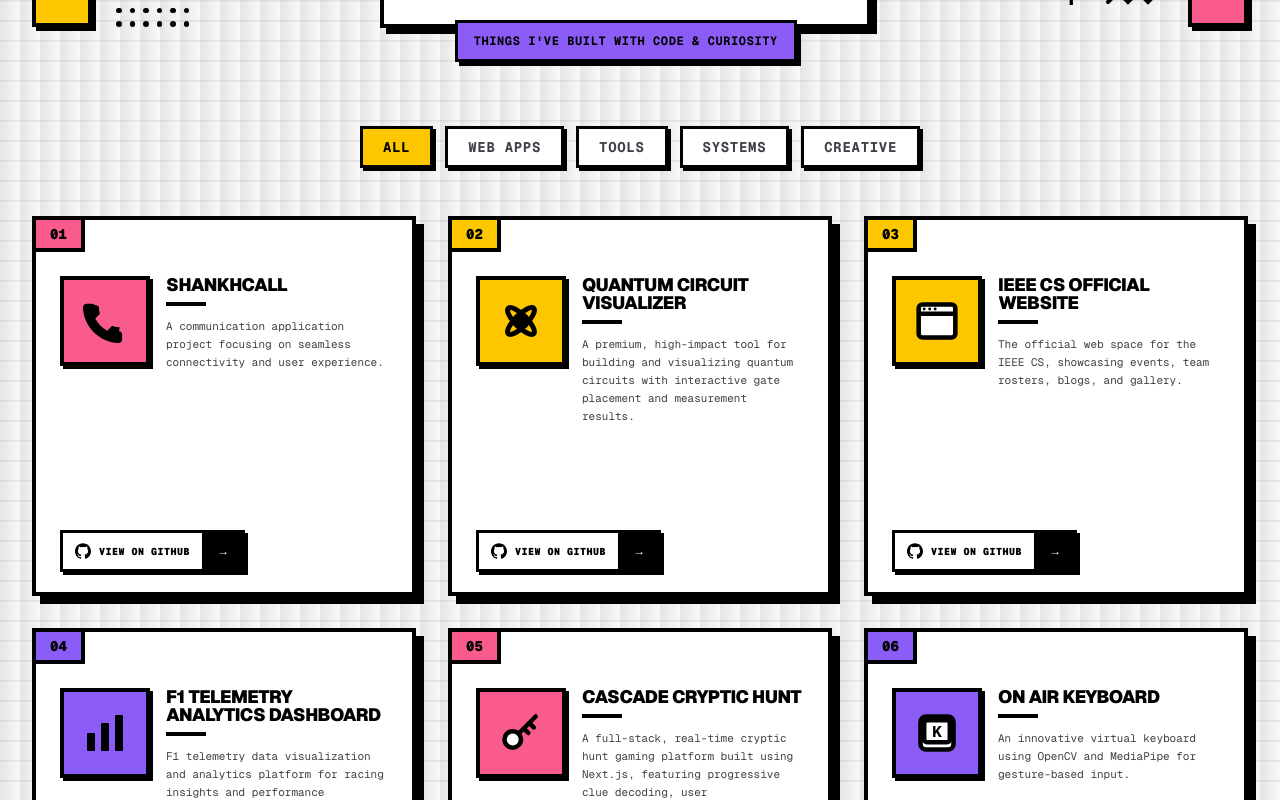
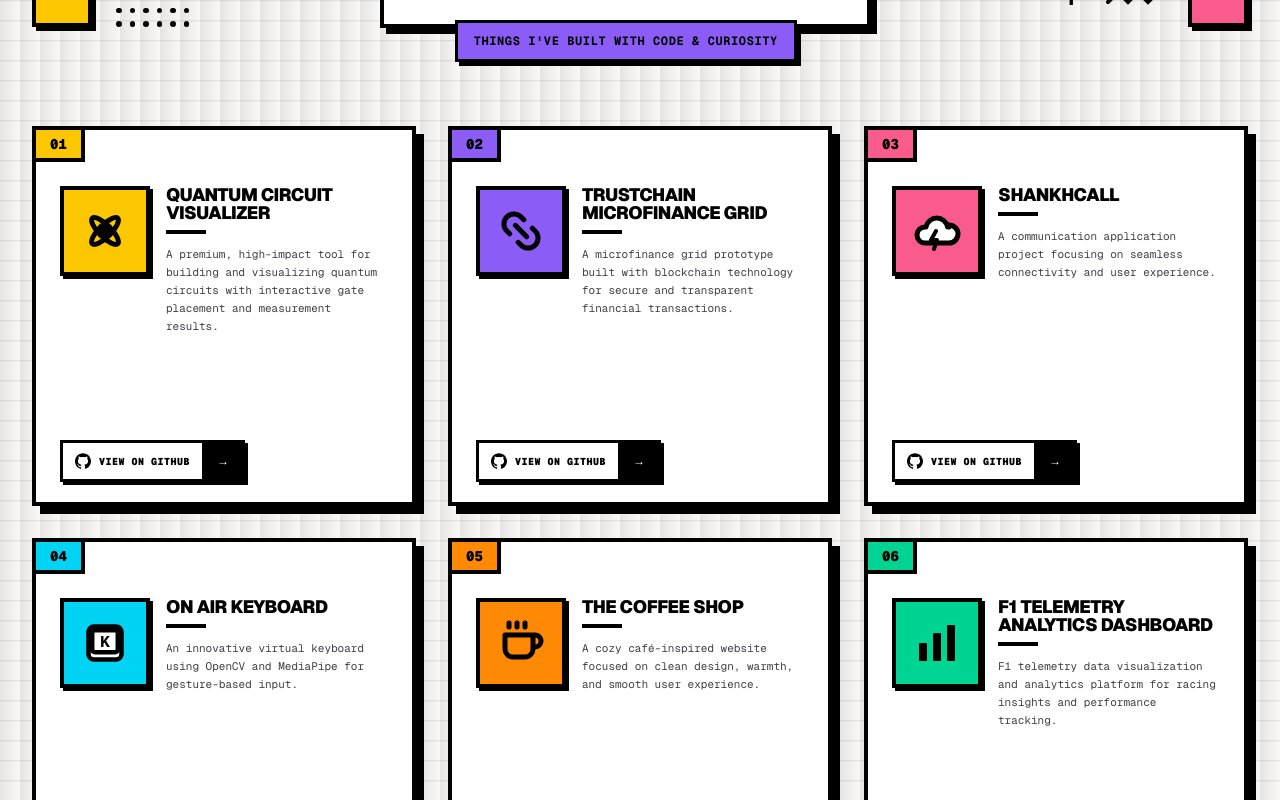
Before and after one commit to Viidhyanshu/Neo-Portfolio, a Next.js app: page / in a window 1280 px wide. Shown: the part 1800-2600 px from the top of the page. Built offline with nearby package versions, Linux system fonts and the light colour scheme.

Commit message:
update project page

```diff
--- a/components/ProjectCard.tsx
+++ b/components/ProjectCard.tsx
@@ -13,6 +13,7 @@
   demo: string;
   accentBg: string;
   icon: React.ReactNode;
+  buttonText?: string;
 }
 
 interface ProjectCardProps {
@@ -30,9 +31,11 @@
       style={{ transitionDelay: `${(idx + 1) * 100}ms` }}
     >
       {/* TOP LEFT INDEX NUMBER BOX */}
+      {project.indexStr && (
         <div className={`absolute top-0 left-0 border-r-4 border-b-4 border-black px-3.5 py-1 font-mono font-black text-sm text-black ${project.accentBg}`}>
           {project.indexStr}
         </div>
+      )}
 
       <div className="flex-1 flex flex-col justify-between mt-2">
         <div className="flex gap-4 items-start mb-6">
@@ -55,6 +58,7 @@
         </div>
 
         {/* GitHub Action Button matching screenshot */}
+        {project.github && (
           <div className="mt-auto pt-4 flex">
             <a
               href={project.github}
@@ -66,13 +70,14 @@
                 <svg viewBox="0 0 24 24" fill="currentColor" className="w-4 h-4 flex-shrink-0">
                   <path d="M12 .297c-6.63 0-12 5.373-12 12 0 5.303 3.438 9.8 8.205 11.385.6.113.82-.258.82-.577 0-.285-.01-1.04-.015-2.04-3.338.724-4.042-1.61-4.042-1.61C4.422 18.07 3.633 17.7 3.633 17.7c-1.087-.744.084-.729.084-.729 1.205.084 1.838 1.236 1.838 1.236 1.07 1.835 2.809 1.305 3.495.998.108-.776.417-1.305.76-1.605-2.665-.3-5.466-1.332-5.466-5.93 0-1.31.465-2.38 1.235-3.22-.135-.303-.54-1.523.105-3.176 0 0 1.005-.322 3.3 1.23.96-.267 1.98-.399 3-.405 1.02.006 2.04.138 3 .405 2.28-1.552 3.285-1.23 3.285-1.23.645 1.653.24 2.873.12 3.176.765.84 1.23 1.91 1.23 3.22 0 4.61-2.805 5.625-5.475 5.92.42.36.81 1.096.81 2.22 0 1.606-.015 2.896-.015 3.286 0 .315.21.69.825.57C20.565 22.092 24 17.592 24 12.297c0-6.627-5.373-12-12-12" />
                 </svg>
-              <span>VIEW ON GITHUB</span>
+                <span>{project.buttonText || "VIEW ON GITHUB"}</span>
               </div>
               <div className="bg-black text-white h-full w-10 flex items-center justify-center flex-shrink-0 border-l-3 border-black text-xs font-black">
                 →
               </div>
             </a>
           </div>
+        )}
       </div>
     </div>
   );
--- a/components/Projects.tsx
+++ b/components/Projects.tsx
@@ -14,6 +14,7 @@
   demo: string;
   accentBg: string;
   icon: React.ReactNode;
+  buttonText?: string;
 }
 
 export default function Projects() {
@@ -34,10 +35,6 @@
     }
     return () => observer.disconnect();
   }, []);
-
-  // Category Filtering State
-  const categories = ["ALL", "WEB APPS", "TOOLS", "SYSTEMS", "CREATIVE"];
-  const [activeCategory, setActiveCategory] = useState("ALL");
 
   // Header Interactive Colors cycling
   const yellowSquareColors = ["bg-yellow-400", "bg-[#8b5cf6]", "bg-[#fa5b8d]", "bg-emerald-400", "bg-orange-400"];
@@ -67,13 +64,13 @@
     </svg>
   );
 
-  const shankhcallIcon = (
-    <svg viewBox="0 0 24 24" fill="currentColor" className="w-11 h-11 text-black">
-      <path d="M20.01 15.38c-1.23 0-2.42-.2-3.53-.56a.977.977 0 0 0-1.01.24l-2.2 2.2a15.045 15.045 0 0 1-6.59-6.59l2.2-2.2a.96.96 0 0 0 .25-1.02c-.37-1.11-.57-2.3-.57-3.53C6.36 3.35 5.65 2.64 4.63 2.64H1.89c-1.02 0-1.89.87-1.89 1.89C0 14.8 9.2 24 19.47 24c1.02 0 1.89-.87 1.89-1.89v-2.73c0-1.02-.71-1.73-1.73-1.73z" />
+  const stormIcon = (
+    <svg viewBox="0 0 24 24" fill="none" stroke="currentColor" strokeWidth="2.5" className="w-12 h-12 text-black">
+      <path d="M18 10h-.7A5.5 5.5 0 0 0 6.5 10H6a4 4 0 0 0 0 8h12a4.5 4.5 0 0 0 0-9z" strokeLinecap="round" strokeLinejoin="round" fill="white" />
+      <path d="M11.5 12l-2.5 4.5h3l-1.5 4.5" stroke="currentColor" strokeWidth="2" strokeLinecap="round" strokeLinejoin="round" />
     </svg>
   );
 
-  // Keyboard button keycap icon for On Air Keyboard
   const keyboardKeyIcon = (
     <svg viewBox="0 0 24 24" fill="none" stroke="currentColor" strokeWidth="2.5" className="w-11 h-11 text-black">
       <rect x="3" y="3" width="18" height="18" rx="3" stroke="currentColor" fill="white" />
@@ -99,7 +96,6 @@
     </svg>
   );
 
-  // Key icon for Cryptic Hunt
   const keyIcon = (
     <svg viewBox="0 0 24 24" fill="none" stroke="currentColor" strokeWidth="2.5" className="w-11 h-11 text-black">
       <circle cx="7.5" cy="15.5" r="4.5" stroke="currentColor" fill="white" />
@@ -107,7 +103,6 @@
     </svg>
   );
 
-  // Web Browser window icon for CS Website
   const browserIcon = (
     <svg viewBox="0 0 24 24" fill="none" stroke="currentColor" strokeWidth="2.5" className="w-11 h-11 text-black">
       <rect x="2" y="3" width="20" height="18" rx="2" stroke="currentColor" fill="white" />
@@ -118,108 +113,124 @@
     </svg>
   );
 
-  // Projects definitions with 2 new entries
+  const githubIcon = (
+    <svg viewBox="0 0 24 24" fill="currentColor" className="w-11 h-11 text-black">
+      <path d="M12 .297c-6.63 0-12 5.373-12 12 0 5.303 3.438 9.8 8.205 11.385.6.113.82-.258.82-.577 0-.285-.01-1.04-.015-2.04-3.338.724-4.042-1.61-4.042-1.61C4.422 18.07 3.633 17.7 3.633 17.7c-1.087-.744.084-.729.084-.729 1.205.084 1.838 1.236 1.838 1.236 1.07 1.835 2.809 1.305 3.495.998.108-.776.417-1.305.76-1.605-2.665-.3-5.466-1.332-5.466-5.93 0-1.31.465-2.38 1.235-3.22-.135-.303-.54-1.523.105-3.176 0 0 1.005-.322 3.3 1.23.96-.267 1.98-.399 3-.405 1.02.006 2.04.138 3 .405 2.28-1.552 3.285-1.23 3.285-1.23.645 1.653.24 2.873.12 3.176.765.84 1.23 1.91 1.23 3.22 0 4.61-2.805 5.625-5.475 5.92.42.36.81 1.096.81 2.22 0 1.606-.015 2.896-.015 3.286 0 .315.21.69.825.57C20.565 22.092 24 17.592 24 12.297c0-6.627-5.373-12-12-12" />
+    </svg>
+  );
+
+  // Projects definitions with 9 unique colors
   const projectsData: Project[] = [
     {
+      id: "quantum",
+      indexStr: "01",
+      title: "Quantum Circuit Visualizer",
+      category: "TOOLS",
+      description: "A premium, high-impact tool for building and visualizing quantum circuits with interactive gate placement and measurement results.",
+      tags: ["TypeScript", "React", "QuantumJS"],
+      github: "https://github.com/Viidhyanshu/Quantum-Circuit-Visualizer",
+      demo: "https://github.com/Viidhyanshu/Quantum-Circuit-Visualizer#readme",
+      accentBg: "bg-yellow-400", // Yellow
+      icon: quantumIcon
+    },
+    {
+      id: "trustchain",
+      indexStr: "02",
+      title: "TrustChain Microfinance Grid",
+      category: "SYSTEMS",
+      description: "A microfinance grid prototype built with blockchain technology for secure and transparent financial transactions.",
+      tags: ["Solidity", "Web3.js", "Ethereum"],
+      github: "https://github.com/Viidhyanshu/TrustChain-Microfinance-Grid-Prototype",
+      demo: "https://github.com/Viidhyanshu/TrustChain-Microfinance-Grid-Prototype#readme",
+      accentBg: "bg-[#8b5cf6]", // Purple
+      icon: trustchainIcon
+    },
+    {
       id: "shankhcall",
-      indexStr: "01",
+      indexStr: "03",
       title: "shankhcall",
       category: "WEB APPS",
       description: "A communication application project focusing on seamless connectivity and user experience.",
       tags: ["TypeScript", "Next.js", "Leaflet"],
       github: "https://github.com/Viidhyanshu/shankhcall",
       demo: "https://github.com/Viidhyanshu/shankhcall#readme",
-      accentBg: "bg-[#fa5b8d]",
-      icon: shankhcallIcon
+      accentBg: "bg-[#fa5b8d]", // Pink
+      icon: stormIcon
     },
     {
-      id: "quantum",
-      indexStr: "02",
-      title: "Quantum Circuit Visualizer",
+      id: "on-air-kbd",
+      indexStr: "04",
+      title: "On Air Keyboard",
       category: "TOOLS",
-      description: "A premium, high-impact tool for building and visualizing quantum circuits with interactive gate placement and measurement results.",
-      tags: ["TypeScript", "React", "QuantumJS"],
-      github: "https://github.com/Viidhyanshu/Quantum-Circuit-Visualizer",
-      demo: "https://github.com/Viidhyanshu/Quantum-Circuit-Visualizer#readme",
-      accentBg: "bg-yellow-400",
-      icon: quantumIcon
-    },{
-      id: "cs-website",
-      indexStr: "03",
-      title: "IEEE CS Official Website",
-      category: "WEB APPS",
-      description: "The official web space for the IEEE CS, showcasing events, team rosters, blogs, and gallery.",
-      tags: ["Next.js", "React", "Tailwind CSS", "Shadcn UI"],
-      github: "https://github.com/Viidhyanshu/CS-Website",
-      demo: "https://github.com/Viidhyanshu/CS-Website#readme",
-      accentBg: "bg-yellow-400",
-      icon: browserIcon // Web Browser window icon
+      description: "An innovative virtual keyboard using OpenCV and MediaPipe for gesture-based input.",
+      tags: ["OpenCV", "MediaPipe", "Python"],
+      github: "https://github.com/Viidhyanshu/On_Air_Keyboard_Using_Opencv_Mediapipe",
+      demo: "https://github.com/Viidhyanshu/On_Air_Keyboard_Using_Opencv_Mediapipe#readme",
+      accentBg: "bg-cyan-400", // Cyan
+      icon: keyboardKeyIcon
+    },
+    {
+      id: "coffee-shop",
+      indexStr: "05",
+      title: "The Coffee Shop",
+      category: "CREATIVE",
+      description: "A cozy café-inspired website focused on clean design, warmth, and smooth user experience.",
+      tags: ["HTML", "Vanilla CSS", "JavaScript"],
+      github: "https://github.com/Viidhyanshu/The-coffee-shop",
+      demo: "https://github.com/Viidhyanshu/The-coffee-shop#readme",
+      accentBg: "bg-orange-400", // Orange
+      icon: coffeeIcon
     },
     {
       id: "f1-data",
-      indexStr: "04",
+      indexStr: "06",
       title: "F1 Telemetry Analytics Dashboard",
       category: "SYSTEMS",
       description: "F1 telemetry data visualization and analytics platform for racing insights and performance tracking.",
       tags: ["Python", "FastF1", "Streamlit"],
-      github: "https://github.com/Viidhyanshu/F1-Telemetry-Analytics-Dashboard",
+      github: "https://github.com/Viidhyanshu/F1-Telemetry-Dashboard",
       demo: "https://github.com/Viidhyanshu/F1-Telemetry-Analytics-Dashboard#readme",
-      accentBg: "bg-[#8b5cf6]",
+      accentBg: "bg-emerald-400", // Emerald Green
       icon: f1Icon
     },
     {
       id: "cascade-hunt",
-      indexStr: "05",
+      indexStr: "07",
       title: "Cascade Cryptic Hunt",
       category: "CREATIVE",
       description: "A full-stack, real-time cryptic hunt gaming platform built using Next.js, featuring progressive clue decoding, user authentication, and interactive database persistence.",
       tags: ["Next.js", "TypeScript", "Drizzle ORM", "Tailwind CSS"],
       github: "https://github.com/Viidhyanshu/Cascade-cryptic-hunt",
       demo: "https://github.com/Viidhyanshu/Cascade-cryptic-hunt#readme",
-      accentBg: "bg-[#fa5b8d]",
-      icon: keyIcon // Key vector icon
+      accentBg: "bg-fuchsia-400", // Fuchsia Pink
+      icon: keyIcon
     },
     {
-      id: "on-air-kbd",
-      indexStr: "06",
-      title: "On Air Keyboard",
-      category: "TOOLS",
-      description: "An innovative virtual keyboard using OpenCV and MediaPipe for gesture-based input.",
-      tags: ["OpenCV", "MediaPipe", "Python"],
-      github: "https://github.com/Viidhyanshu/On_Air_Keyboard_Using_Opencv_Mediapipe",
-      demo: "https://github.com/Viidhyanshu/On_Air_Keyboard_Using_Opencv_Mediapipe#readme",
-      accentBg: "bg-[#8b5cf6]",
-      icon: keyboardKeyIcon // Updated to Keycap icon
+      id: "cs-website",
+      indexStr: "08",
+      title: "CS Club Official Website",
+      category: "WEB APPS",
+      description: "The official web space for the Computer Science department and club, showcasing events, team rosters, blogs, and registration forms.",
+      tags: ["Next.js", "React", "Tailwind CSS", "Shadcn UI"],
+      github: "https://github.com/Viidhyanshu/CS-Website",
+      demo: "https://github.com/Viidhyanshu/CS-Website#readme",
+      accentBg: "bg-lime-400", // Lime Green
+      icon: browserIcon
     },
     {
-      id: "trustchain",
-      indexStr: "07",
-      title: "TrustChain Microfinance Grid",
-      category: "SYSTEMS",
-      description: "A microfinance grid prototype built with blockchain technology for secure and transparent financial transactions.",
-      tags: ["Solidity", "Web3.js", "Ethereum"],
-      github: "https://github.com/Viidhyanshu/TrustChain-Microfinance-Grid-Prototype",
-      demo: "https://github.com/Viidhyanshu/TrustChain-Microfinance-Grid-Prototype#readme",
-      accentBg: "bg-[#8b5cf6]",
-      icon: trustchainIcon
-    },
-    {
-      id: "coffee-shop",
-      indexStr: "08",
-      title: "The Coffee Shop",
+      id: "coming-soon",
+      indexStr: "",
+      title: "More Projects Coming Soon",
       category: "CREATIVE",
-      description: "A cozy café-inspired website focused on clean design, warmth, and smooth user experience.",
-      tags: ["HTML", "Vanilla CSS", "JavaScript"],
-      github: "https://github.com/Viidhyanshu/The-coffee-shop",
-      demo: "https://github.com/Viidhyanshu/The-coffee-shop#readme",
-      accentBg: "bg-yellow-400",
-      icon: coffeeIcon
-    },
+      description: "Stay tuned! I am constantly designing and coding new experiments, tools, and websites. Check my GitHub profile for live updates.",
+      tags: ["Next.js", "React", "Python", "Solidity"],
+      github: "https://github.com/Viidhyanshu",
+      demo: "",
+      accentBg: "bg-sky-400", // Sky Blue
+      icon: githubIcon,
+      buttonText: "MORE ON GITHUB"
+    }
   ];
-
-  const filteredProjects = activeCategory === "ALL"
-    ? projectsData
-    : projectsData.filter((p) => p.category === activeCategory);
 
   return (
     <section
@@ -280,31 +291,9 @@
         </div>
       </div>
 
-      {/* FILTER PILLS SYSTEM */}
-      <div
-        className={`w-full flex flex-wrap justify-center gap-3 mb-12 select-none relative z-10 transition-all duration-700 delay-100 ease-out transform ${
-          isVisible ? "opacity-100 translate-y-0 scale-100" : "opacity-0 translate-y-10 scale-95"
-        }`}
-      >
-        {categories.map((cat) => {
-          const isActive = activeCategory === cat;
-          return (
-            <button
-              key={cat}
-              onClick={() => setActiveCategory(cat)}
-              className={`border-3 border-black px-5 py-2 font-mono font-bold text-xs sm:text-sm tracking-wider uppercase transition-all duration-100 cursor-pointer shadow-[3px_3px_0px_#000000] hover:translate-x-[-1px] hover:translate-y-[-1px] hover:shadow-[4px_4px_0px_#000000] active:translate-x-[1px] active:translate-y-[1px] active:shadow-[1px_1px_0px_#000000] ${
-                isActive ? "bg-yellow-400 text-black" : "bg-white text-zinc-700 hover:text-black"
-              }`}
-            >
-              {cat}
-            </button>
-          );
-        })}
-      </div>
-
-      {/* 2x3 DETAILS PROJECTS GRID */}
+      {/* 3x3 DETAILS PROJECTS GRID */}
       <div className="grid grid-cols-1 md:grid-cols-2 lg:grid-cols-3 gap-8 relative z-10 items-stretch">
-        {filteredProjects.map((project, idx) => (
+        {projectsData.map((project, idx) => (
           <ProjectCard
             key={project.id}
             project={project}
@@ -313,13 +302,6 @@
           />
         ))}
       </div>
-
-      {/* BOTTOM BANNER */}
-      <div className="w-full flex flex-col items-center gap-8 mt-16 select-none relative overflow-visible z-10">
-        <div className="bg-[#facc15] border-4 border-black text-black px-12 py-3.5 shadow-[5px_5px_0px_#000000] font-sans font-black text-sm tracking-widest uppercase hover:scale-[1.03] transition-all cursor-pointer">
-          MORE PROJECTS COMING SOON...
-        </div>
-      </div>
     </section>
   );
 }
```
Lines whose indentation alone changed are shown as unchanged.
